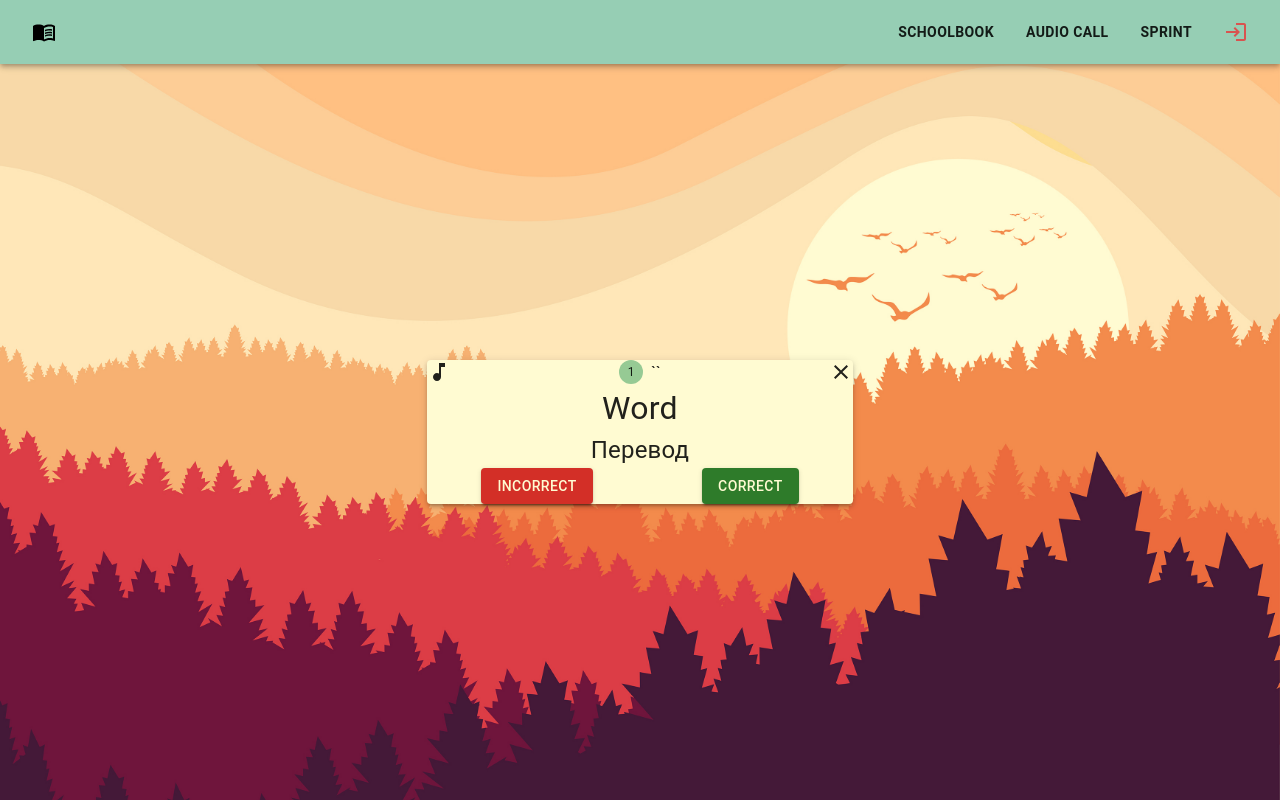
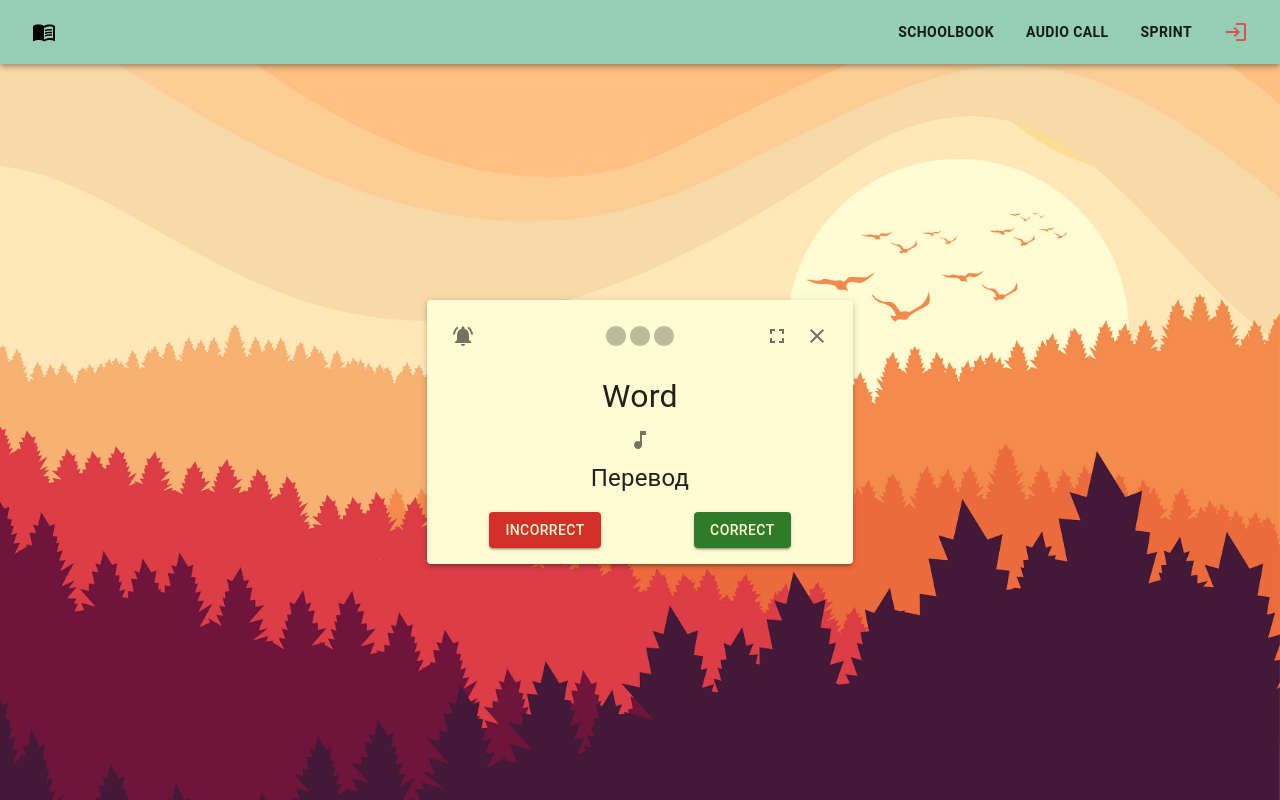
Before and after one commit to romasho/rslang, a React (Create React App) app: page /sprint in a window 1280 px wide. Both pictures are taken after a click on the button "START GAME". Built offline with nearby package versions, Linux system fonts and the light colour scheme.

Commit message:
feat: improve game dialog design

```diff
--- a/src/components/GameDialog/index.tsx
+++ b/src/components/GameDialog/index.tsx
@@ -1,23 +1,40 @@
-import { Grid, Typography, Button, Paper, Stepper, Step, StepLabel } from '@mui/material';
+import { Grid, Typography, Button, Paper, IconButton } from '@mui/material';
 import MusicNoteIcon from '@mui/icons-material/MusicNote';
 import CloseIcon from '@mui/icons-material/Close';
+import CircleIcon from '@mui/icons-material/Circle';
+import NotificationsActiveIcon from '@mui/icons-material/NotificationsActive';
+import FullscreenIcon from '@mui/icons-material/Fullscreen';
 import React from 'react';
 
 function GameDialog() {
   return (
-    <Grid container component={Paper} elevation={3} flexDirection='column' alignItems='center'>
-      <Grid container justifyContent='space-between'>
+    <Grid container component={Paper} elevation={3} flexDirection='column' alignItems='center' sx={{ p: 2 }}>
+
+      <Grid container justifyContent='space-between' flexWrap='nowrap' sx={{ mb: 2 }}>
+        <IconButton sx={{ mr: '40px' }}>
+          <NotificationsActiveIcon />
+        </IconButton>
+        <Grid container alignItems='center' justifyContent='center'>
+          <CircleIcon color="disabled" />
+          <CircleIcon color="disabled" />
+          <CircleIcon color="disabled" />
+        </Grid>
+        <IconButton>
+          <FullscreenIcon />
+        </IconButton>
+        <IconButton >
+          <CloseIcon />
+        </IconButton>
+      </Grid>
+
+
+
+      <Typography fontSize={32}>Word</Typography>
+      <IconButton>
         <MusicNoteIcon />
-        <Stepper>
-          <Step>
-            <StepLabel>``</StepLabel>
-          </Step>
-        </Stepper>
-        <CloseIcon />
-      </Grid>
-      <Typography fontSize={32}>Word</Typography>
+      </IconButton>
       <Typography fontSize={24}>Перевод</Typography>
-      <Grid container justifyContent='space-around'>
+      <Grid container justifyContent='space-around' sx={{ mt: 2 }}>
         <Button variant="contained" color='error'>Incorrect</Button>
         <Button variant="contained" color='success'>Correct</Button>
       </Grid>
```
